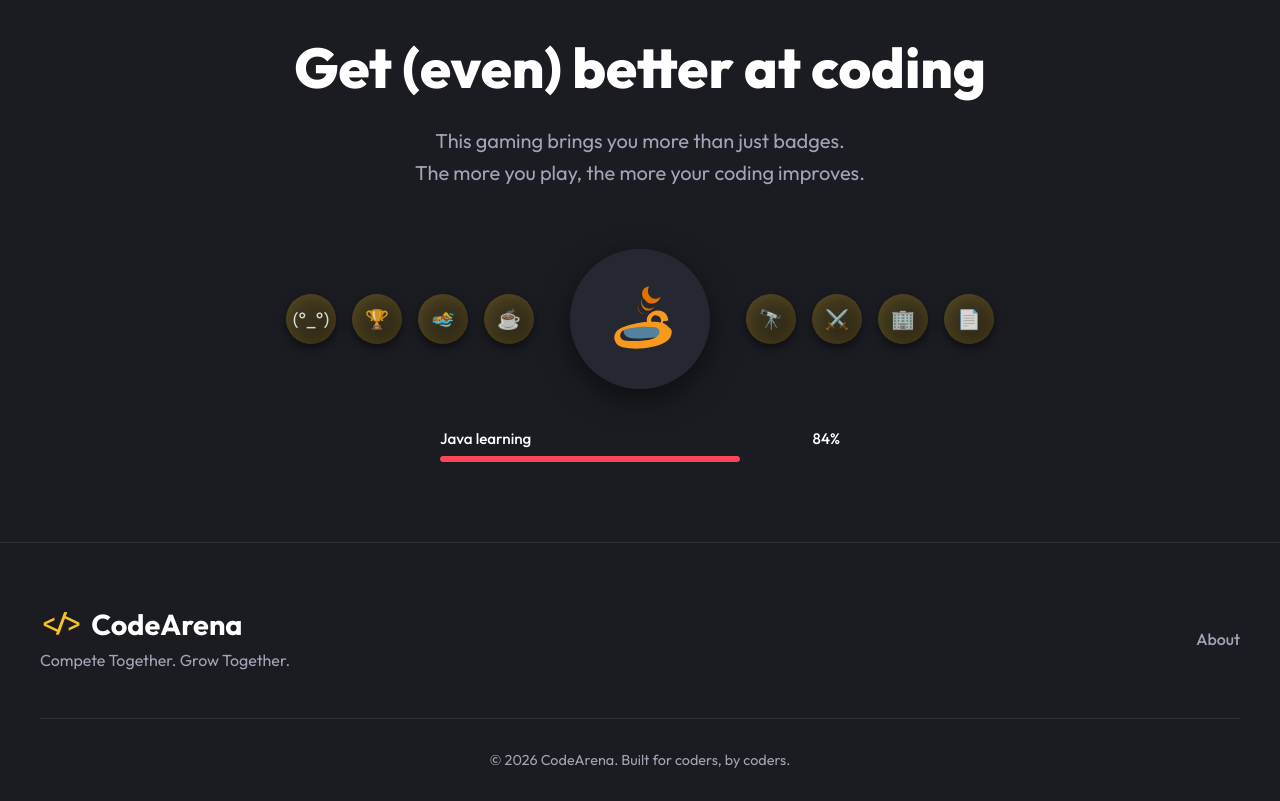
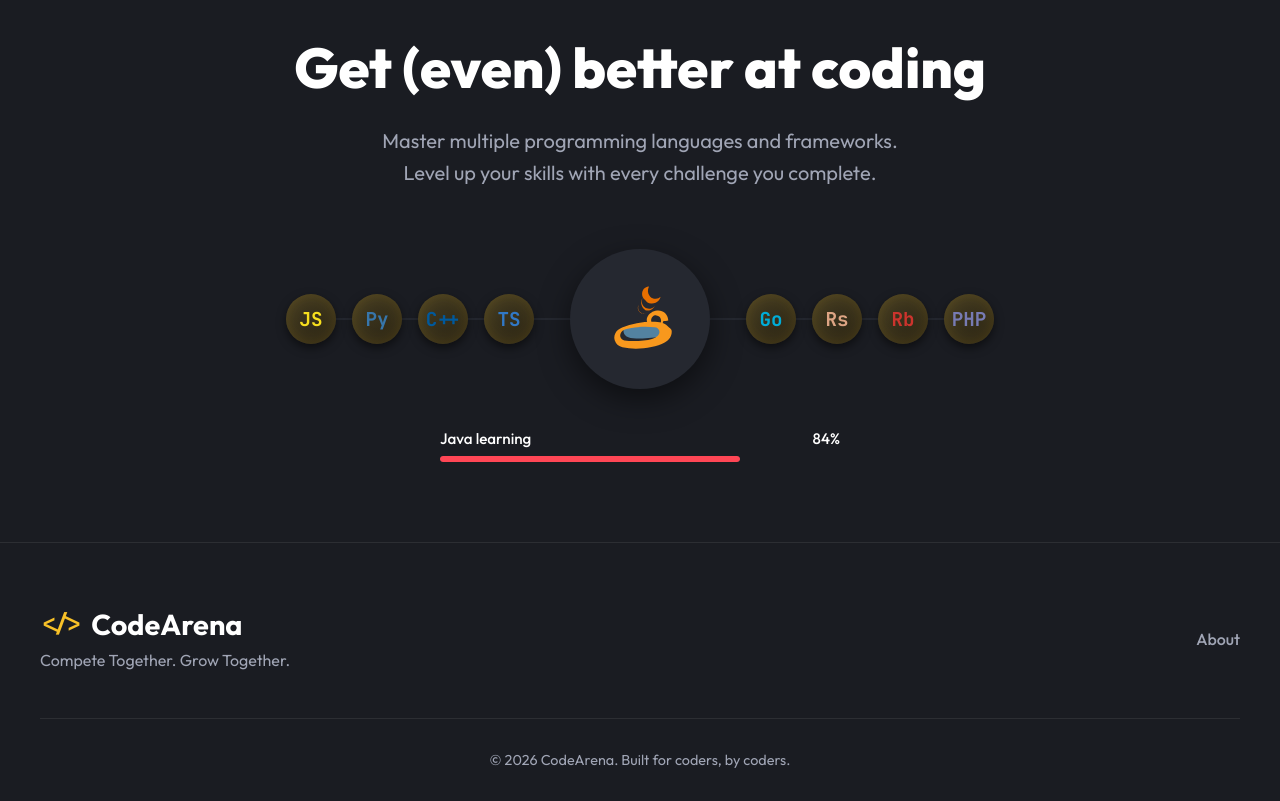
Before and after one commit to Gag-an/CodeArena, a React (Vite) app in the folder frontend/: page / in a window 1280 px wide. Shown: the part 1960-2761 px from the top of the page. Built offline with nearby package versions, Linux system fonts and the light colour scheme; no server answers.

Commit message:
Replace emojis with language symbols and add connecting line

```diff
--- a/frontend/src/components/GamificationSection/GamificationSection.css
+++ b/frontend/src/components/GamificationSection/GamificationSection.css
@@ -42,6 +42,18 @@
   gap: 16px;
   margin-bottom: 40px;
   flex-wrap: wrap;
+  position: relative;
+}
+
+.badges-line {
+  position: absolute;
+  top: 50%;
+  left: 5%;
+  right: 5%;
+  height: 2px;
+  background: var(--surface-color-light, #333);
+  z-index: 0;
+  transform: translateY(-50%);
 }
 
 .badge {
@@ -52,6 +64,12 @@
   background: linear-gradient(145deg, #3a3a3a, #222222);
   box-shadow: 0 4px 15px rgba(0, 0, 0, 0.4);
   transition: transform 0.3s ease, box-shadow 0.3s ease;
+  z-index: 1;
+}
+
+.lang-text {
+  font-family: var(--font-code, 'JetBrains Mono', monospace);
+  font-weight: 700;
 }
 
 .badge:hover {
--- a/frontend/src/components/GamificationSection/GamificationSection.jsx
+++ b/frontend/src/components/GamificationSection/GamificationSection.jsx
@@ -7,16 +7,17 @@ const GamificationSection = () => {
       <div className="gamification-content">
         <h2 className="gamification-title">Get (even) better at coding</h2>
         <p className="gamification-subtitle">
-          This gaming brings you more than just badges.<br />
-          The more you play, the more your coding improves.
+          Master multiple programming languages and frameworks.<br />
+          Level up your skills with every challenge you complete.
         </p>
 
         <div className="gamification-visual">
           <div className="badges-container">
-            <div className="badge small-badge"><span>(°_°)</span></div>
-            <div className="badge small-badge"><span>🏆</span></div>
-            <div className="badge small-badge"><span>🏊</span></div>
-            <div className="badge small-badge"><span>☕</span></div>
+            <div className="badges-line"></div>
+            <div className="badge small-badge"><span className="lang-text" style={{color: '#F7DF1E'}}>JS</span></div>
+            <div className="badge small-badge"><span className="lang-text" style={{color: '#3776AB'}}>Py</span></div>
+            <div className="badge small-badge"><span className="lang-text" style={{color: '#00599C'}}>C++</span></div>
+            <div className="badge small-badge"><span className="lang-text" style={{color: '#3178C6'}}>TS</span></div>
 
             <div className="badge large-badge center-badge">
               <svg viewBox="0 0 128 128" width="80" height="80">
@@ -43,10 +44,10 @@ const GamificationSection = () => {
               </svg>
             </div>
 
-            <div className="badge small-badge"><span>🔭</span></div>
-            <div className="badge small-badge"><span>⚔️</span></div>
-            <div className="badge small-badge"><span>🏢</span></div>
-            <div className="badge small-badge"><span>📄</span></div>
+            <div className="badge small-badge"><span className="lang-text" style={{color: '#00ADD8'}}>Go</span></div>
+            <div className="badge small-badge"><span className="lang-text" style={{color: '#DEA584'}}>Rs</span></div>
+            <div className="badge small-badge"><span className="lang-text" style={{color: '#CC342D'}}>Rb</span></div>
+            <div className="badge small-badge"><span className="lang-text" style={{color: '#777BB4'}}>PHP</span></div>
           </div>
 
           <div className="progress-section">
```
